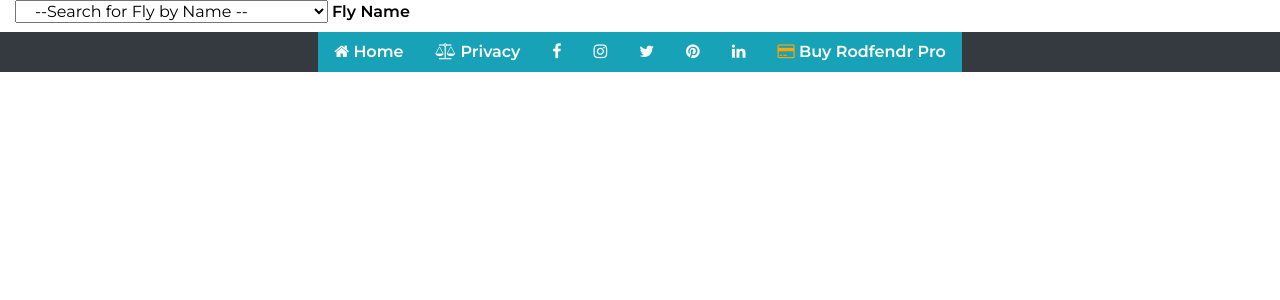
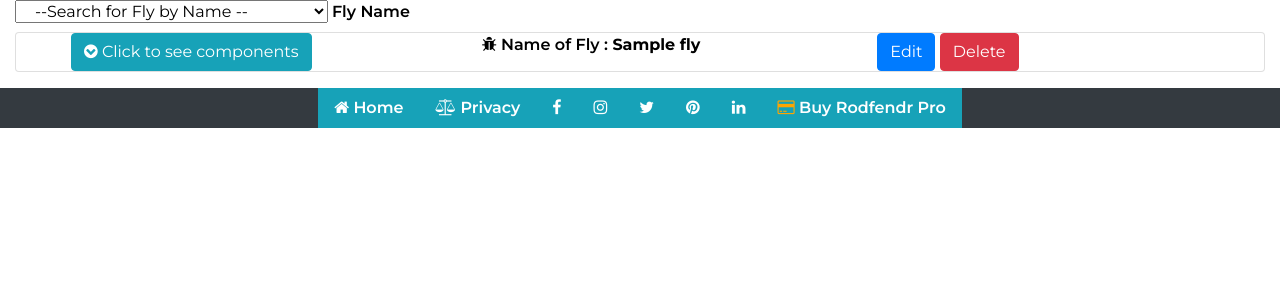
Before and after one commit to AlanOSheadev/Flies-fish-love, a Flask app: template templates/searchflyname.html in a window 1280 px wide. Shown: the part 58-358 px from the top of the page. Run offline with Flask 2, Linux system fonts and the light colour scheme; the template is opened without the code that fills it: most values are stand-ins (such as "Sample title", 1, 10 or a date in 2020); some libraries are stand-ins or nearby versions; some web fonts are replaced.

Commit message:
added content to search by fly and by subbmitted pages

```diff
--- a/templates/searchflyname.html
+++ b/templates/searchflyname.html
@@ -6,4 +6,45 @@
         {% endfor %}
     </select>
     <label for="search_fly_name">Fly Name</label>
+    <ul class="card" id="accordion">
+    {% for fly in fly %}
+    <li>
+        <div class="row list-inline align-self-center">
+            <div class="col-4 list-inline-item">
+                <button class="btn btn-info" type="button" data-toggle="collapse" data-target="#collapseExample{{loop.index}}" aria-expanded="false" aria-controls="collapseExample"><i class="fa fa-chevron-circle-down" aria-hidden="true"></i> Click to see components</button>
+            </div>
+            <div class="task_header col-4 list-inline-item">
+                <i class="fa fa-bug" aria-hidden="true"></i> Name of Fly :<strong> {{fly.name}}</strong>
+            </div>
+            <div class="col">
+                <div>
+                {% if fly.delete %}
+                    <a href="{{url_for('edit_fly', fly_id=fly._id)}}" type="button" class="btn btn-primary">Edit</a>
+                    <a href="{{url_for('delete_fly', fly_id=fly._id)}}" type="button" class="btn btn-danger">Delete</a>
+                    {% else %}
+                {% endif %}
+                </div>
+            </div>
+        </div>
+        <div class="collapse card card-body" id="collapseExample{{loop.index}}">
+            <span>
+                    Species : &nbsp;&nbsp;&ensp;{{fly.species}} <br>
+                    Hook Size : &nbsp;{{fly.hook}} <br>
+                    Thread : &ensp;&emsp;{{fly.thread}} <br>
+                    Rib : &ensp;&emsp;&emsp;&emsp;{{fly.rib}} <br>
+                    Head : &ensp;&emsp;&emsp;{{fly.head}} <br>
+                    Body : &ensp;&emsp;&emsp;{{fly.body}} <br>
+                    Thorax : &ensp;&nbsp;&emsp;{{fly.thorax}} <br>
+                    Legs : &nbsp;&ensp;&emsp;&emsp;{{fly.legs}} <br>
+                    Wings : &nbsp;&ensp;&emsp;{{fly.wings}} <br>
+                    Tail : &nbsp;&emsp;&emsp;&emsp;{{fly.tail}} <br>
+                    Hackle : &nbsp;&emsp;&nbsp;{{fly.hackle}} <br>
+                    Link to Instructions :  <a href="{{fly.link}}" target="blank">Link</a> <br>
+                    <br>
+                    Submitted By: {{fly.submitted_by}}
+                </span>
+        </div>
+    </li>
+    {% endfor %}
+</ul>
 {% endblock %}
```
Also changed, not shown: templates/fly.html (+3 -6 lines), templates/searchflysubmitted.html (+41 -0 lines).
